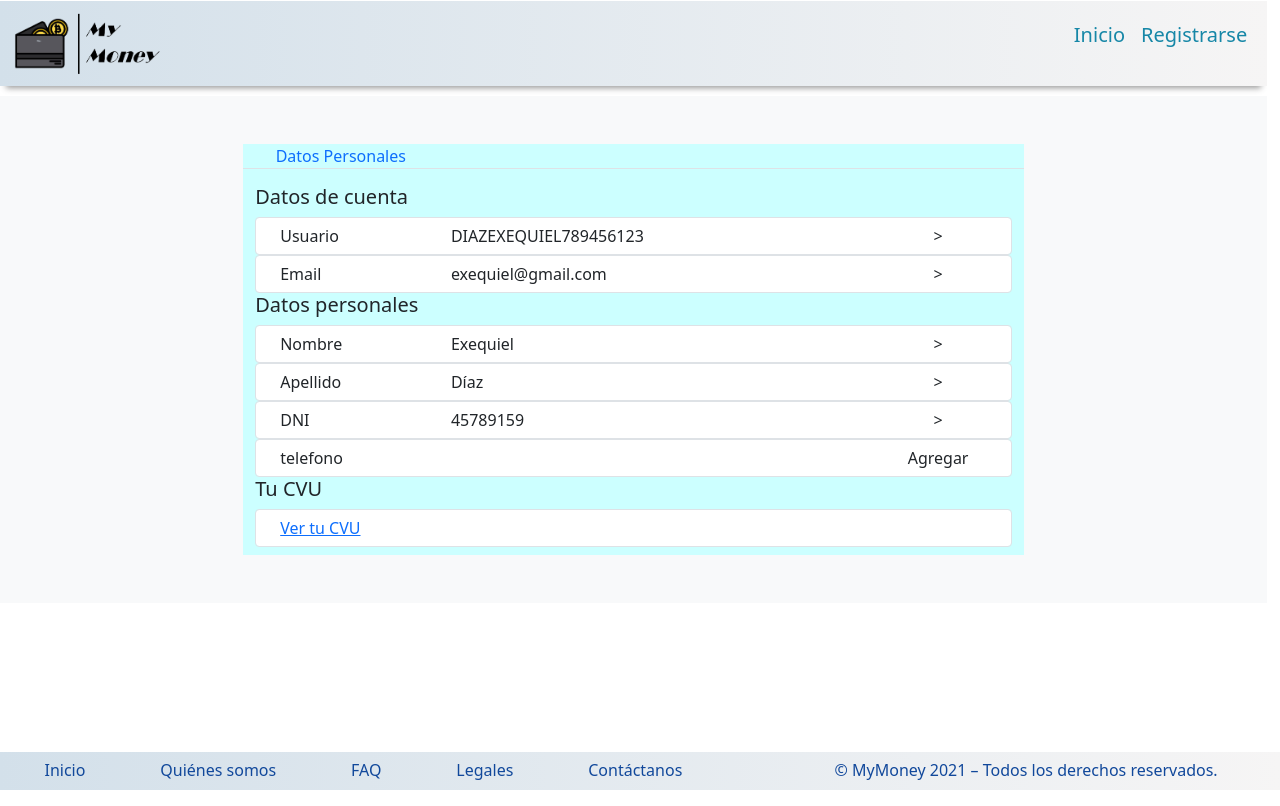
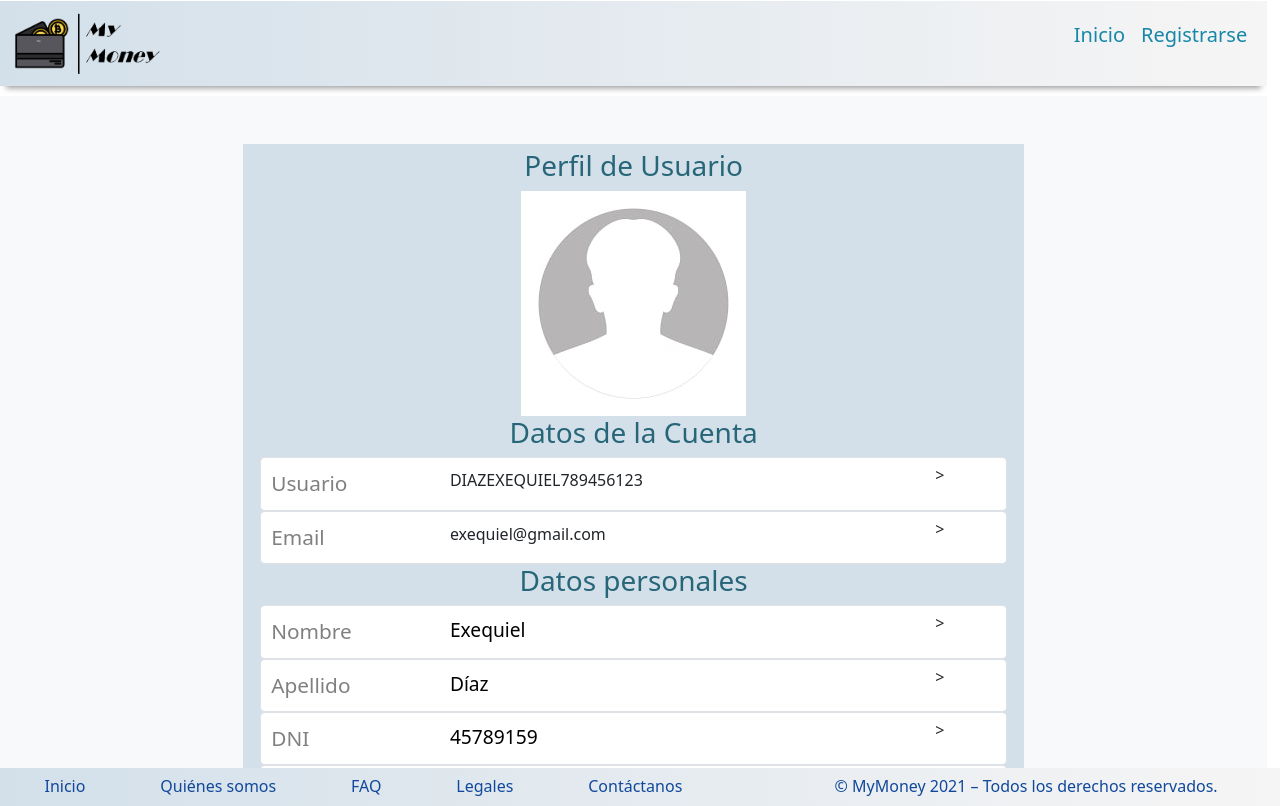
Before and after one commit to classroomMisiones/Proyecto-FS-Misiones-Grupo-1, an Angular app: page /usuario in a window 1280 px wide. Built offline with nearby package versions, Linux system fonts and the light colour scheme.

Commit message:
Retoques, retoques everywhere.
En este commit están los aportes de la página de Usuario de Mariano, así como estilos on hover para dos botones.

```diff
--- a/src/app/otras/legales/legales.component.css
+++ b/src/app/otras/legales/legales.component.css
@@ -4,7 +4,7 @@
  }
 
 .grid-container {
-    margin-bottom: 20px;
+    margin-bottom: 0px;
 }
 
 .flex-container {
--- a/src/app/otras/preguntas-frecuentes/preguntas-frecuentes.component.css
+++ b/src/app/otras/preguntas-frecuentes/preguntas-frecuentes.component.css
@@ -4,13 +4,13 @@
  }
 
 .grid-container {
-    margin-bottom: 20px;
+    margin-bottom: 0px;
 }
 
 .flex-container {
     height: auto;
     min-height: 150px;
-    padding: 10px;
+    padding: 5px;
     display: flex;
     flex-direction: row;
     flex-wrap: wrap;
@@ -24,7 +24,7 @@
 }
 
 .title {
-    font-size: 28px;
+    font-size: 25px;
     color:#276678;
     animation-duration: 15s;
     animation-name: aparecer;
@@ -32,16 +32,17 @@
 }
 
 .title{
+    border: 2px double white;
     text-align: center;
-    margin-block-end: 10px;
+    margin-block-end: 5px;
 }
 
 .navbar_aside ul li {
     list-style: none;
     text-decoration: none;
-    margin-left: 20px;
+    margin-left: 10px;
     padding-top: 7px;
-    padding-bottom: 7px;
+    padding-bottom: 0px;
 }
 
 .navbar_aside ul li a {
@@ -52,7 +53,7 @@
 .aside {
     grid-area: aside;
     padding-top: 100px;
-    margin-bottom: 15px;
+    margin-bottom: 10px;
  }
 
  .preguntas {
@@ -61,10 +62,7 @@
 
  .grid-container {
     display: grid;
-    gap: 10px;
-    grid-template:
-    "aside  preguntas" auto /
-     150px  auto;
+    gap: 5px;
  }
 
  /*mas de 700 px pasa a modo tablet*/
@@ -86,3 +84,18 @@
         flex-wrap: wrap;
     }
  }/* Cierro media query de 700px*/
+
+ .p__servicio p{
+    font-size: 17px;
+    color: rgba(3, 53, 94, 0.664);
+}
+
+.p__servicio p:hover {
+    background-color: rgb(246, 250, 196);
+    transition: 3s;
+}
+
+ .title:hover {
+    border: 2px double black;
+    transition: 3s;
+}
--- a/src/app/otras/quienes-somos/quienes-somos.component.css
+++ b/src/app/otras/quienes-somos/quienes-somos.component.css
@@ -42,6 +42,7 @@
     animation-duration: 15s;
     animation-name: aparecer;
     animation-iteration-count: 2;
+    border: 2px double white;
 }
 
 .title{
@@ -92,10 +93,10 @@
     display: grid;
     gap: 10px;
     grid-template:
-        "encabezado  encabezado  encabezado encabezado" auto
+        "aside  encabezado  encabezado encabezado" auto
         "aside        sec1        sec2      sec3"       auto
          "aside       final      final     final"       150px /
-         150px        auto        auto     auto;
+         0px        auto        auto     auto;
 }
 
  /*mas de 700 px pasa a modo tablet*/
@@ -122,3 +123,18 @@
 }
 
 }/* Cierro media query de 700px*/
+
+.p__servicio p{
+    font-size: 17px;
+    color: rgba(3, 53, 94, 0.664);
+}
+
+.p__servicio p:hover {
+    background-color: rgb(246, 250, 196);
+    transition: 3s;
+}
+
+ .title:hover {
+    border: 2px double black;
+    transition: 3s;
+}
--- a/src/app/usuario/login/login.component.css
+++ b/src/app/usuario/login/login.component.css
@@ -73,3 +73,8 @@ input.ng-valid {
     margin-top: .4rem;
     margin-left: 2rem;
   }
+
+  .button:hover {
+    background: #D3E0EA;
+    color:  #276678;
+}
--- a/src/app/usuario/login/login.component.html
+++ b/src/app/usuario/login/login.component.html
@@ -67,7 +67,7 @@
                             Ingrese una contraseña. Mínimo 5 caracteres.</p>
                 </div>
 
-                <button type="submit" class="mb-4 gradiente-btn btn rounded-pill box-sombra w-100" routerLink="modulopesos">Ingresar</button>
+                <button type="submit" class="mb-4 gradiente-btn btn rounded-pill box-sombra w-100 button" routerLink="modulopesos">Ingresar</button>
 
                 <div class=" breadcrumb2 text-center px-lg-5 pt-lg-3 pb-lg-4 p-4 ">
                     <li><a routerLink="RecoveryPasswordComponent" routerLinkActive="link-activo" [routerLinkActiveOptions]="
--- a/src/app/usuario/perfil-usuario/perfil-usuario.component.css
+++ b/src/app/usuario/perfil-usuario/perfil-usuario.component.css
@@ -0,0 +1,54 @@
+.container {
+    display: flex;
+}
+
+.row {
+    padding: 5px;
+}
+
+.title {
+    color:#276678;
+    margin: 20 auto;
+    display: flex;
+    flex-direction: row;
+    flex-wrap: wrap;
+    justify-content: center;
+}
+
+a {
+    text-decoration: none;
+    color:#1687A7;
+}
+
+.fotoPerfil {
+    margin: 0 auto;
+    text-align: center;
+}
+
+.campos {
+    color: gray;
+    font-size: 1.3rem;
+}
+
+.camposDatos {
+    color: black;
+    font-size: 1.2rem;
+}
+
+.button {
+    margin: 15px;
+    border: 2px solid #276678;
+    border-radius: 1rem;
+    background: #1687A7;
+    font-size: 1.3rem;
+    color: #D3E0EA;
+}
+
+.button:hover {
+    background: #D3E0EA;
+    color:  #276678;
+}
+
+.botones {
+    display: flex;
+}
--- a/src/app/usuario/perfil-usuario/perfil-usuario.component.html
+++ b/src/app/usuario/perfil-usuario/perfil-usuario.component.html
@@ -1,5 +1,117 @@
+<div class="p-5 bg-light " >
+    <section class="container  col-12 col-sm-8 "  style="min-width: 425px;">
+        <div class="row" style="background-color: #D3E0EA;">
 
-<div class="p-5 bg-light " >
+            <h3 class="title">Perfil de Usuario</h3>
+
+            <div class="fotoPerfil">
+                <img src="../../../assets/fotoPerfil.png" alt="Foto de Perfil">
+            </div>
+
+            <h3 class="title">Datos de la Cuenta</h3>
+
+            <div >
+                <div class="border row row-cols-2 justify-content-between d-flex form-control m-0" >
+                    <div class="row row-cols-2 col-md-6">
+                        <div class="campos col text-leftr">Usuario</div>
+                        <div class="col-12 col-md-4 text-leftr">DIAZEXEQUIEL789456123</div>
+                    </div>
+                    <div class="col-3 col-md-2 text-center">
+                        <div class="">></div>
+                    </div>
+                </div>
+
+                <div class="border row row-cols-2 form-control d-flex justify-content-between m-0" >
+                    <div class="row row-cols-2 col-md-6">
+                        <div class="campos col text-leftr">Email</div>
+                        <div class="col-12 col-md-4 text-leftr">exequiel@gmail.com</div>
+                    </div>
+                    <div class="col-3 col-md-2 text-center">
+                        <div class="">></div>
+                    </div>
+                </div>
+
+            </div>
+
+            <h3 class="title">Datos personales</h3>
+
+            <div >
+                <div class="border row row-cols-2 form-control d-flex justify-content-between m-0" >
+                    <div class="row row-cols-2 col-md-6">
+                        <div class="campos col text-leftr">Nombre</div>
+                        <div class="camposDatos col-12 col-md-4 text-leftr">Exequiel</div>
+                    </div>
+                    <div class="col-3 col-md-2 text-center">
+                        <div class="">></div>
+                    </div>
+                </div>
+
+                <div class="border row row-cols-2 form-control d-flex justify-content-between m-0" >
+                    <div class="row row-cols-2 col-md-6">
+                        <div class="campos col text-leftr">Apellido</div>
+                        <div class="camposDatos col-12 col-md-4 text-leftr">Díaz</div>
+                    </div>
+                    <div class="col-3 col-md-2 text-center">
+                        <div class="">></div>
+                    </div>
+                </div>
+
+                <div class="border row row-cols-2 form-control d-flex justify-content-between m-0" >
+                    <div class="row row-cols-2 col-md-6">
+                        <div class="campos col text-leftr">DNI</div>
+                        <div class=" camposDatos col-12 col-md-4 text-leftr">45789159</div>
+                    </div>
+                    <div class="col-3 col-md-2 text-center">
+                        <div class="">></div>
+                    </div>
+                </div>
+
+                <div class="border row row-cols-2 form-control d-flex justify-content-between m-0" >
+                    <div class="row row-cols-2 col-md-6">
+                        <div class="campos col text-leftr">Telefono</div>
+                        <div class=" col-12 col-md-4 text-leftr"></div>
+                    </div>
+                    <div class="col-3 col-md-2 text-center">
+                        <div class="">
+                            <a href="">Agregar</a>
+                        </div>
+                    </div>
+                </div>
+
+                <div class="border row row-cols-2 form-control d-flex justify-content-between m-0" >
+                    <div class="row row-cols-2 col-md-6">
+                        <div class="campos col text-leftr">CVU</div>
+                        <div class=" camposDatos col-12 col-md-4 text-leftr"><a href="#">00000007900202402855455</a></div>
+                    </div>
+                    <div class="col-3 col-md-2 text-center">
+                        <div class="">></div>
+                    </div>
+                </div>
+
+                <div class="border row row-cols-2 form-control d-flex justify-content-between m-0" >
+                    <div class="row row-cols-2 col-md-6">
+                        <div class="campos col text-leftr">CVU Alias</div>
+                        <div class=" camposDatos col-12 col-md-4 text-leftr"><a href="#">PLATUDO.MyMoney</a></div>
+                    </div>
+                    <div class="col-3 col-md-2 text-center">
+                        <div class="">></div>
+                    </div>
+                </div>
+
+            </div>
+            <div class="botones">
+                <button type="submit" class=" button mb-4 gradiente-btn btn rounded-pill box-sombra w-100" routerLink="modulopesos">Copiar CVU</button>
+                <button type="submit" class=" button mb-4 gradiente-btn btn rounded-pill box-sombra w-100" routerLink="modulopesos">Compartir CVU</button>
+            </div>
+
+        </div>
+    </section>
+    </div>
+
+
+
+
+<!-- <div class="p-5 bg-light " >
 <section class="container  col-12 col-sm-8 "  style="min-width: 425px;">
     <div class="row" style="background-color: #ccffff;">
         <div class="border-bottom mb-3" >
@@ -77,4 +189,4 @@
         </div>
     </div>
 </section>
-</div>
+</div> -->
--- a/src/app/usuario/registration-form/registration-form.component.css
+++ b/src/app/usuario/registration-form/registration-form.component.css
@@ -77,3 +77,8 @@ a:hover{
     margin-top: .4rem;
     margin-left: 2rem;
   }
+
+  .button:hover {
+    background: #D3E0EA;
+    color:  #276678;
+}
--- a/src/app/usuario/registration-form/registration-form.component.html
+++ b/src/app/usuario/registration-form/registration-form.component.html
@@ -93,7 +93,8 @@
 
         </div>
 
-        <button type="submit" class="mb-4 gradiente-btn btn btn-primary rounded-pill box-sombra col-12 col-sm-12 col-lg-12 col-xl-12 mb-auto btn btn-primary">Registrarse</button>
+        <button type="submit" class="mb-4 gradiente-btn btn btn-primary rounded-pill box-sombra
+        col-12 col-sm-12 col-lg-12 col-xl-12 mb-auto btn btn-primary button">Registrarse</button>
       </form>
    </div>
 </body>
```
Also changed, not shown: src/app/otras/preguntas-frecuentes/preguntas-frecuentes.component.html (+2 -22 lines), src/app/otras/quienes-somos/quienes-somos.component.html (+7 -7 lines), src/assets/fotoPerfil.png (added), 1 other file (tests, documents, lock files or other folders).
